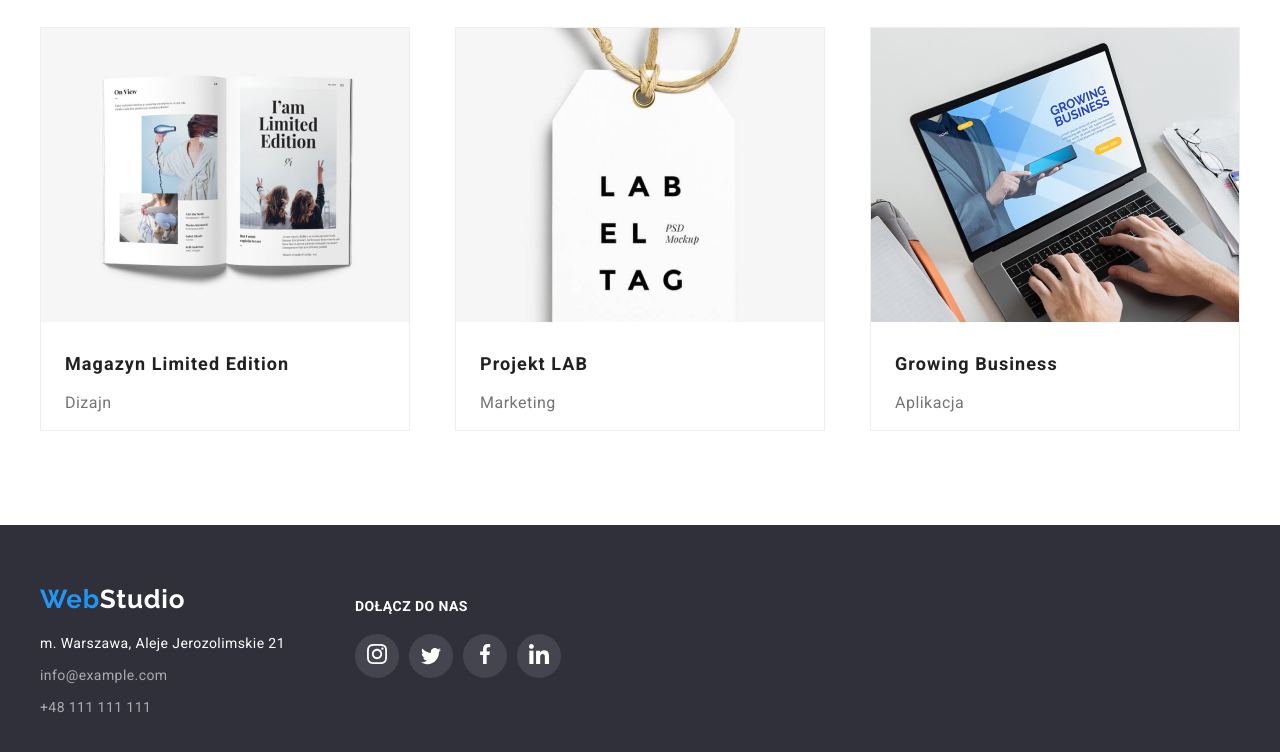
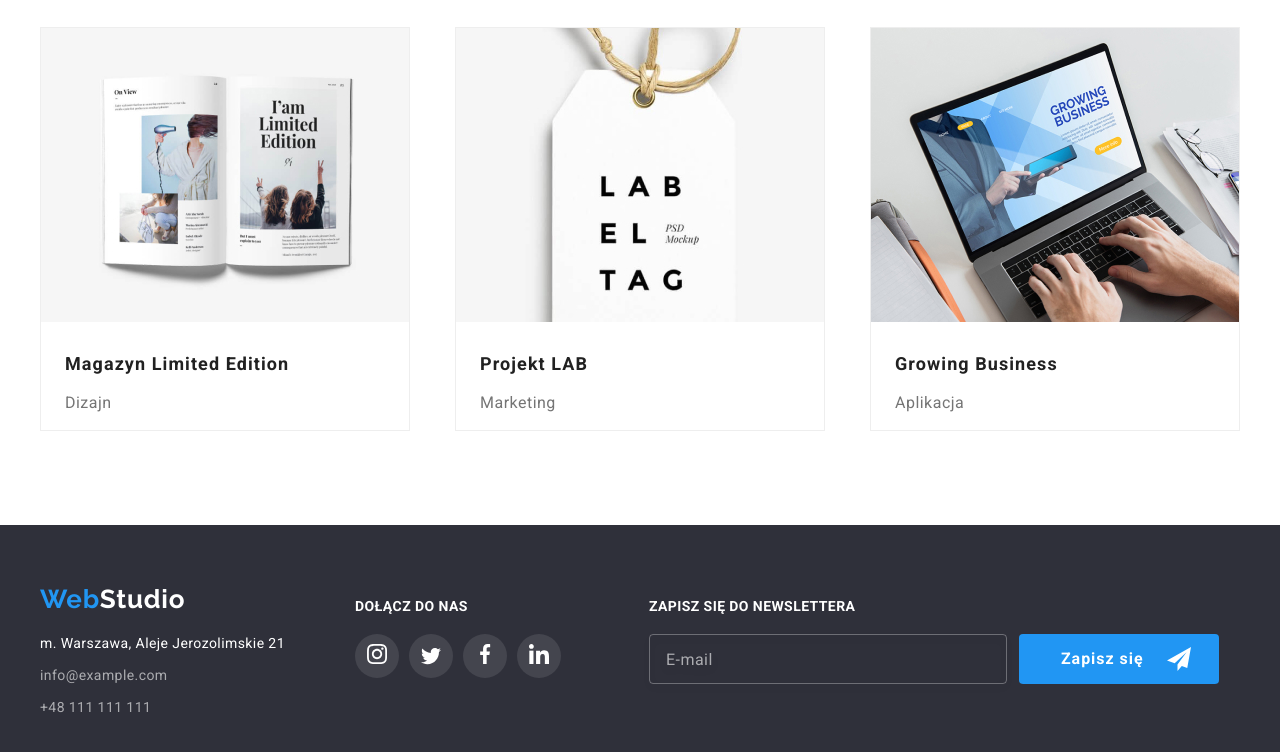
Before and after one commit to annaojdana/goit-markup-hw-07, a plain HTML site: page portfolio.html in a window 1280 px wide. Shown: the part 1096-1848 px from the top of the page. Drawn offline with Linux system fonts and the light colour scheme.

Commit message:
newsletter ready

```diff
--- a/css/styles.css
+++ b/css/styles.css
@@ -414,43 +414,44 @@ FOOTER
 }
 .newsletter-input {
   margin-top: 20px;
+  padding-left: 16px;
   width: 358px;
   height: 50px;
   border: 1px solid rgba(255, 255, 255, 0.3);
   filter: drop-shadow(0px 4px 4px rgba(0, 0, 0, 0.15));
   border-radius: 4px;
   background: none;
+  letter-spacing: 0.03em;
+  color: rgba(255, 255, 255, 0.6);
+}
+.newsletter-input::placeholder{
+  color: rgba(255, 255, 255, 0.6);
 }
 .newsletter-btn {
+  position: relative;
   width: 200px;
   height: 50px;
   background-color: var(--main-color);
   color: var(--white-color);
   margin-left: 12px;
   margin-top: 20px;
-  display: flex;
-  align-items: center;
-  justify-content: center;
+  text-align: left;
   padding: 0;
-  /* position: relative; */
 }
-.newsletter-btn span {
-  /* position: absolute; */
-  /* left: 42px;
-  top: 10px; */
+.newsletter-btn-text {
   font-weight: 700;
   letter-spacing: 0.06em;
   margin-left: 42px;
-  margin-right: 24px;
 }
-.newsletter-icon {
+.newsletter-btn-text::after {
+  content: url("../images/svg/icon_send.svg");
   width: 24px;
   height: 24px;
-  margin-right: 8px;
-  /* position: absolute; */
-  /* top: 13px;
-  left: 148px; */
+  position: absolute;
+  left: 148px;
+  top: 13px;
 }
+
 /* ===========
 modal window
 ============= */
--- a/portfolio.html
+++ b/portfolio.html
@@ -197,6 +197,16 @@
                             </svg></a></li>
                 </ul>
             </div>
+            <div class="footer-newsletter-box">
+                <h3 class="footer-header middle-header">zapisz się do newslettera</h3>
+                <form action="" class="newsletter">
+                    <label for="newsletter">
+                        <input type="email" class="newsletter-input" id="newsletter" placeholder="E-mail">
+                    </label>
+                    <button type="submit" class="newsletter-btn"><span class="newsletter-btn-text">Zapisz się</span>
+                    </button>
+                </form>
+            </div>
         </div>
     </footer>
 </body>
```
Also changed, not shown: index.html (+3 -4 lines), images/svg/icon_send.svg (added).
